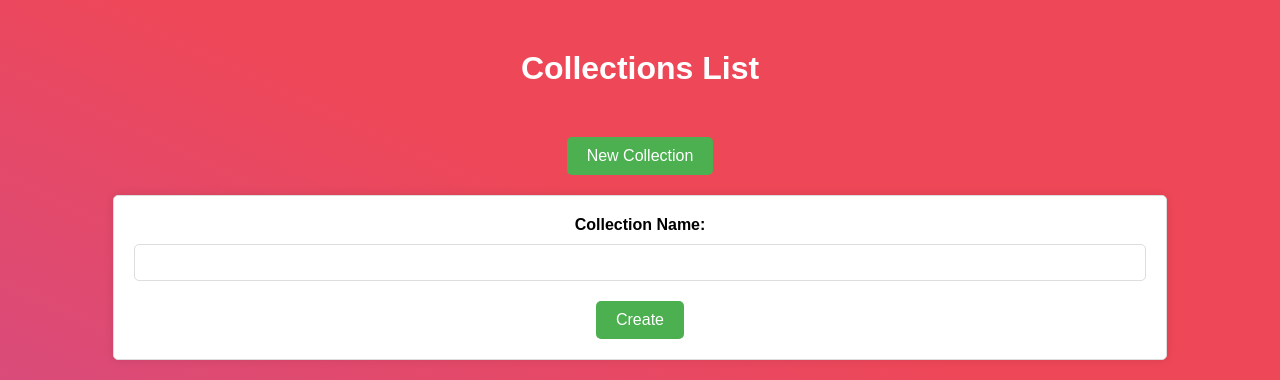
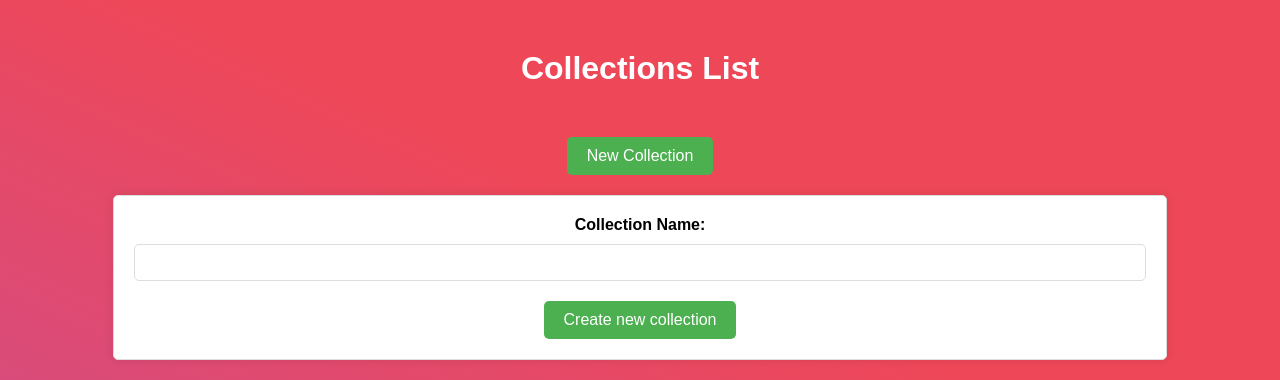
Before and after one commit to Akshat757/mongo-admin-tool, a Flask app: page /collections/1 in a window 1280 px wide, after a click on "New Collection". Shown: the top 380 px of the page. Run offline with Flask 3, Linux system fonts and the light colour scheme; data that the repository does not hold is empty.

Commit message:
collection changes

```diff
--- a/templates/collections.html
+++ b/templates/collections.html
@@ -15,7 +15,7 @@
         <form action="/create_collection/{{ database }}" method="POST">
             <label for="collection-name">Collection Name:</label>
             <input type="text" id="collection-name" name="collection_name" required>
-            <button type="submit">Create</button>
+            <button type="submit">Create new collection</button>
         </form>
     </div>
     <table>
```
